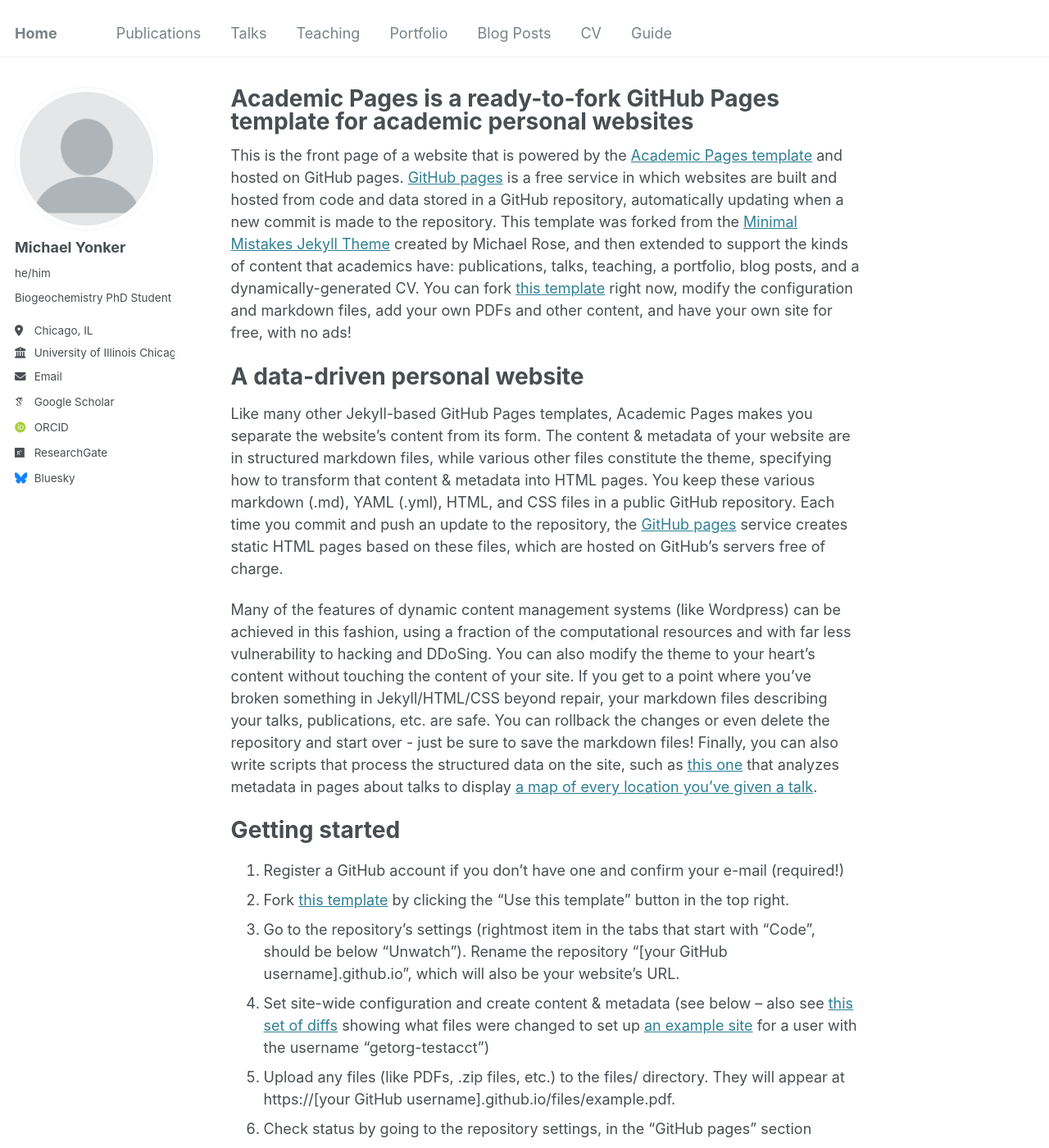
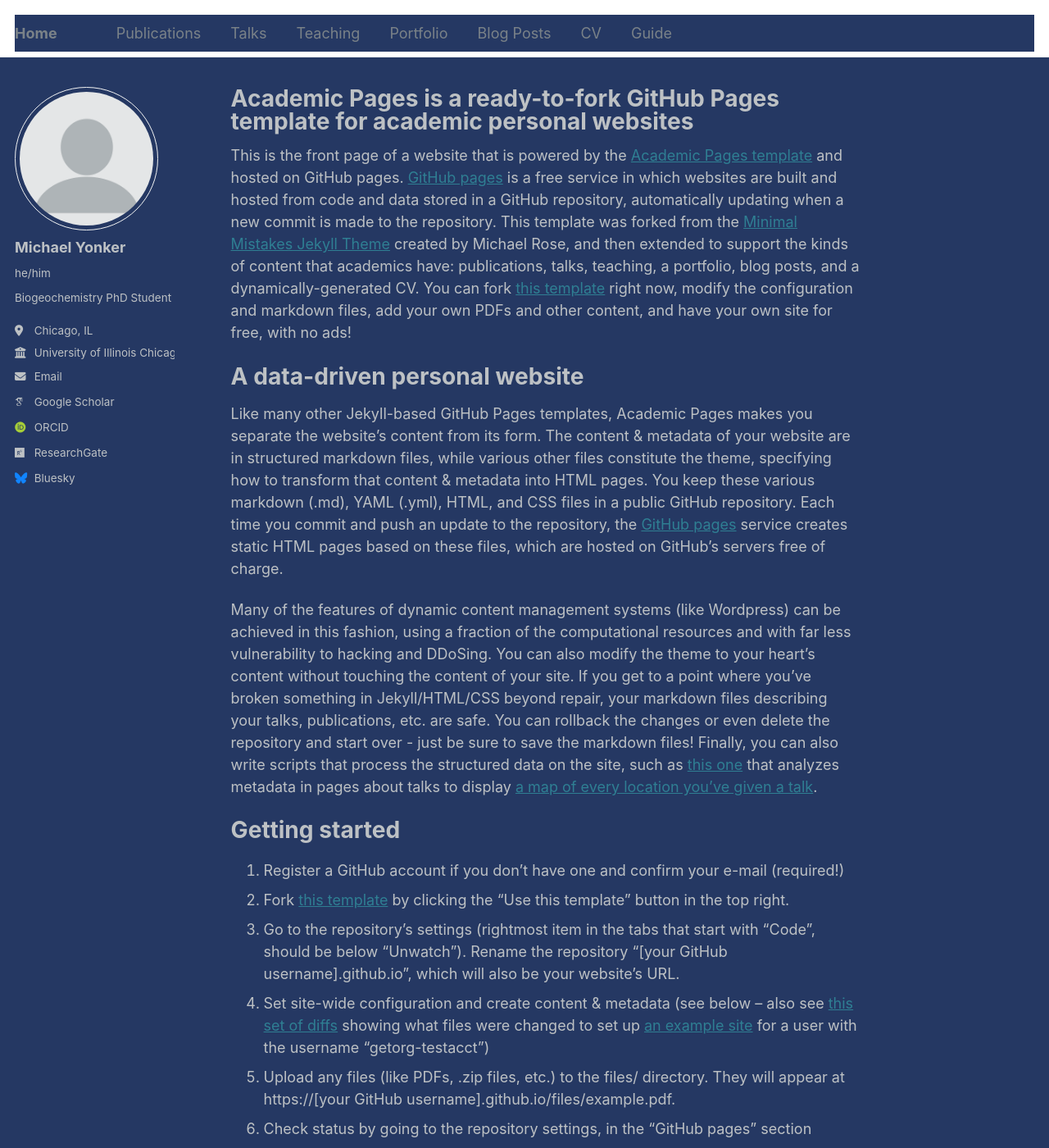
Before and after one commit to yonkaadonk/yonkaadonk.github.io, a Jekyll site: the page built from _pages/about.md, in a window 1280 px wide and 1400 px high. Shown: the whole window at 82% size. Built offline with Jekyll 4.4.1, drawn with Linux system fonts in a browser that asks for light colours; some web fonts are replaced.

Commit message:
Update _variables.scss

```diff
--- a/_sass/_variables.scss
+++ b/_sass/_variables.scss
@@ -62,10 +62,10 @@ $light-gray                 : mix(#fff, $gray, 50%);
 $lighter-gray               : mix(#fff, $gray, 90%);
 
 $body-color                 : #fff;
-$background-color           : #fff;
+$background-color           : #253863;
 $code-background-color      : #fafafa;
 $code-background-color-dark : $light-gray;
-$text-color                 : $dark-gray;
+$text-color                 : $light-gray;
 $border-color               : $lighter-gray;
 
 $primary-color              : #7a8288;
```
